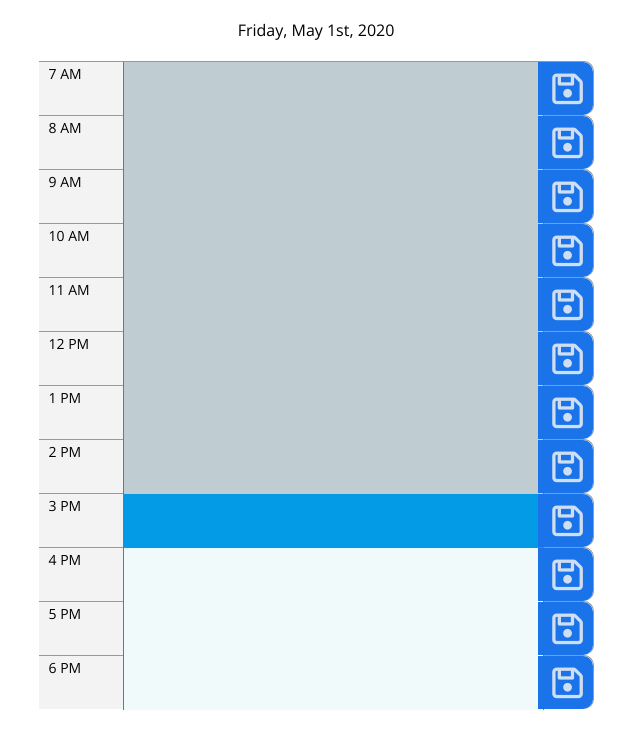
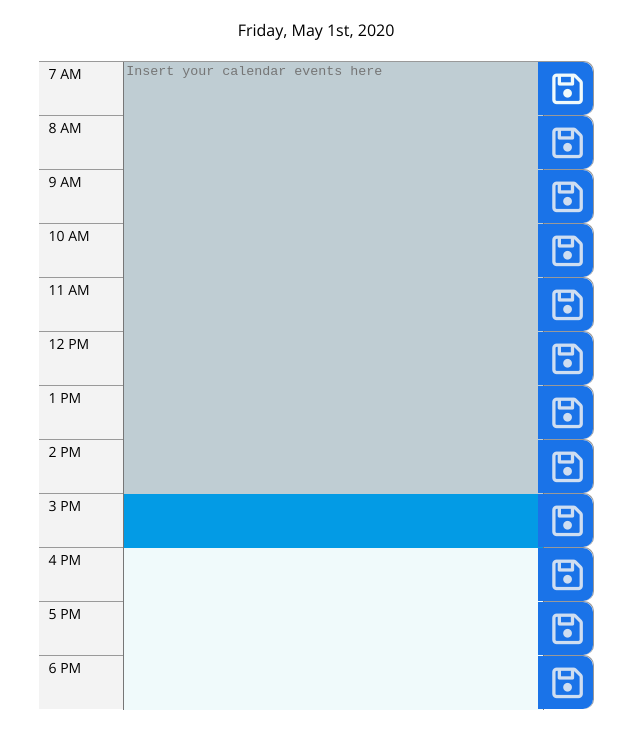
Before and after one commit to rrsalerno21/calendar-app, a plain HTML site: page index.html in a window 1280 px wide. In both pictures the pointer is over the icon 891 px from the left and 152 px from the top of the page. Shown: the part 63-800 px from the top of the page, without its empty margins (324-964 px from the left). Drawn offline with nearby package versions, Linux system fonts and the light colour scheme.

Commit message:
added hover effect and placeholder value

```diff
--- a/assets/style.css
+++ b/assets/style.css
@@ -79,4 +79,8 @@ i {
     cursor: pointer;
 }
 
+i:hover {
+    color: #F0FAFB;
+}
+
 /* Save button alignment*/
--- a/index.html
+++ b/index.html
@@ -26,7 +26,7 @@
                 </div>
 
                 <div class="time-input-div">
-                    <textarea class="time-input" name="7AM-message" data-hour="7"></textarea>
+                    <textarea class="time-input" name="7AM-message" placeholder="Insert your calendar events here" data-hour="7"></textarea>
                 </div>
 
                 <div class="save-div">
```
